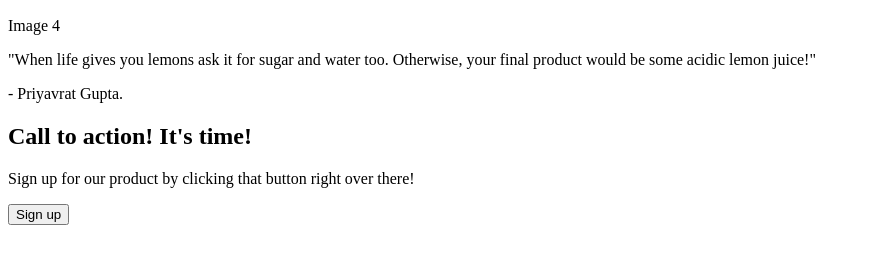
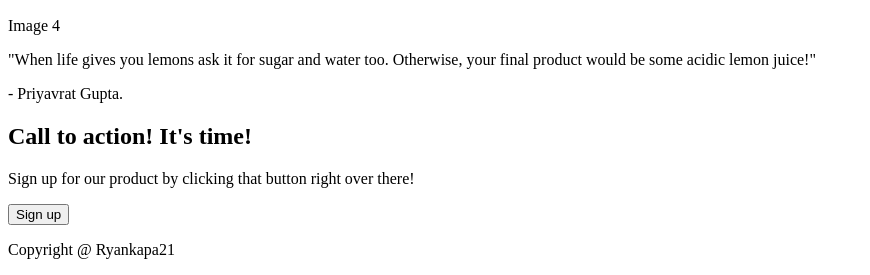
Before and after one commit to ryankapa21/PROJECT-LANDING-PAGE, a plain HTML site: page index.html in a window 1280 px wide. Shown: the part 1749-2024 px from the top of the page, without its empty margins (0-870 px from the left). Before the commit the page ends 1982 px from the top, so only its background shows below. Drawn offline with Linux system fonts and the light colour scheme.

Commit message:
Add footer class

```diff
--- a/index.html
+++ b/index.html
@@ -49,5 +49,8 @@
             </div>
             <button>Sign up</button>
         </div>
+        <div class="footer">
+            <p>Copyright @ Ryankapa21</p>
+        </div>
     </body>
 </html>
```
